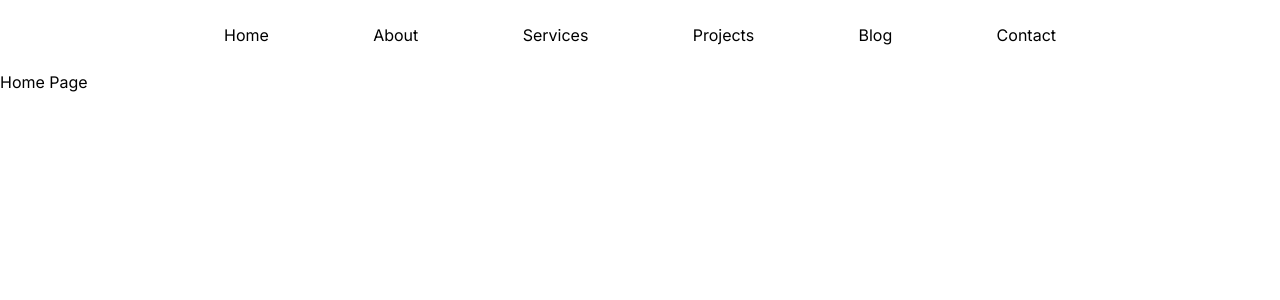
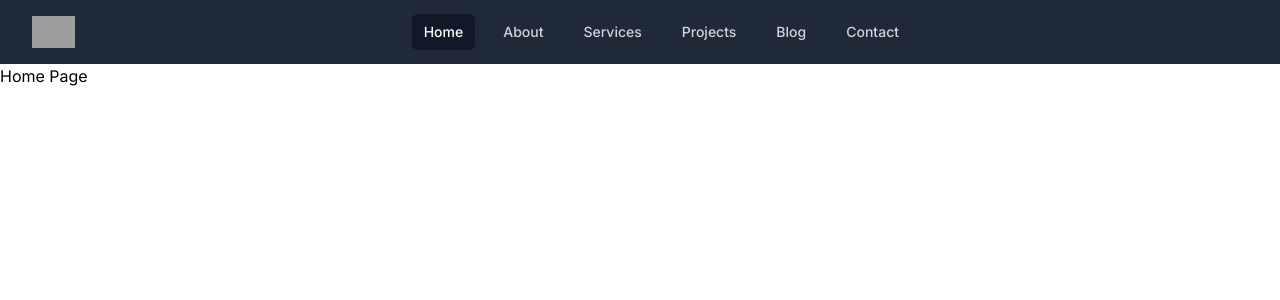
Before and after one commit to charlescaseymartin/charlescaseymartin.github.io, a Next.js app: page / in a window 1280 px wide. Shown: the top 300 px of the page. Built offline with nearby package versions, Linux system fonts and the light colour scheme; grey boxes are pictures that could not be loaded.

Commit message:
added navbar route state

```diff
--- a/components/navbar.tsx
+++ b/components/navbar.tsx
@@ -1,25 +1,80 @@
+"use client";
+
+import { useEffect, useState } from "react";
 import Link, { LinkProps } from "next/link";
+import { usePathname } from "next/navigation";
 
-type NavbarLinkType = {
+type NavbarLinkBaseType = {
   title: string;
   href: string;
+  active?: boolean;
 }
 
-function NavbarLink({ title, href }: NavbarLinkType & LinkProps) {
-  return <Link className="p-6 lg:px-8" href={href}>{title}</Link>;
+function NavbarLink({ title, href, active = false }: NavbarLinkBaseType & LinkProps) {
+  const normalClass = "text-gray-300 hover:bg-gray-700 hover:text-white rounded-md px-3 py-2 text-sm font-medium";
+  const activeClass = "bg-gray-900 text-white rounded-md px-3 py-2 text-sm font-medium";
+  return <Link className={active ? activeClass : normalClass} href={href}>{title}</Link>;
+}
+
+function MobileNavbarLink({ title, href, active = false }: NavbarLinkBaseType & LinkProps) {
+  const normalClass = "text-gray-300 hover:bg-gray-700 hover:text-white block rounded-md px-3 py-2 text-base font-medium";
+  const activeClass = "bg-gray-900 text-white block rounded-md px-3 py-2 text-base font-medium";
+  return <Link className={active ? activeClass : normalClass} href={href}>{title}</Link>;
 }
 
 export default function Navbar() {
+  const currentPath = usePathname();
+  const routes: NavbarLinkBaseType[] = [
+    { title: "Home", href: "/" },
+    { title: "About", href: "/about" },
+    { title: "Services", href: "/services" },
+    { title: "Projects", href: "/projects" },
+    { title: "Blog", href: "/blog" },
+    { title: "Contact", href: "/contact" },
+  ]
+
   return (
-    <header>
-      <nav className="mx-auto flex max-w-4xl md:h-[70px] items-center justify-between">
-        <NavbarLink title="Home" href="/" />
-        <NavbarLink title="About" href="/about" />
-        <NavbarLink title="Services" href="/services" />
-        <NavbarLink title="Projects" href="/projects" />
-        <NavbarLink title="Blog" href="/blog" />
-        <NavbarLink title="Contact" href="/contact" />
-      </nav>
-    </header>
+    <nav className="bg-gray-800">
+      <div className="mx-auto max-w-7xl px-2 sm:px-6 lg:px-8">
+        <div className="relative flex h-16 items-center justify-between">
+          <div className="absolute inset-y-0 left-0 flex items-center sm:hidden">
+            <button type="button" className="relative inline-flex items-center justify-center rounded-md p-2 text-gray-400 hover:bg-gray-700 hover:text-white focus:outline-none focus:ring-2 focus:ring-inset focus:ring-white" aria-controls="mobile-menu" aria-expanded="false">
+              <svg className="block h-6 w-6" fill="none" viewBox="0 0 24 24" strokeWidth="1.5" stroke="currentColor" aria-hidden="true">
+                <path strokeLinecap="round" strokeLinejoin="round" d="M3.75 6.75h16.5M3.75 12h16.5m-16.5 5.25h16.5" />
+              </svg>
+              <svg className="hidden h-6 w-6" fill="none" viewBox="0 0 24 24" strokeWidth="1.5" stroke="currentColor" aria-hidden="true">
+                <path strokeLinecap="round" strokeLinejoin="round" d="M6 18L18 6M6 6l12 12" />
+              </svg>
+            </button>
+          </div>
+          <div className="flex flex-1 items-center justify-center md:mx-auto sm:items-stretch sm:justify-start">
+            <div className="flex flex-shrink-0 items-center">
+              <img className="h-8 w-auto" src="https://tailwindui.com/img/logos/mark.svg?color=indigo&shade=500" alt="Your Company" />
+            </div>
+            <div className="hidden sm:ml-6 sm:block md:mx-auto">
+              <div className="flex space-x-4">
+                {routes.map((route, idx) => {
+                  if (route.href === currentPath) {
+                    return <NavbarLink key={`${idx}-${route.title}`} {...route} active />
+                  }
+                  return <NavbarLink key={`${idx}-${route.title}`} {...route} />
+                })}
+              </div>
+            </div>
+          </div>
+        </div>
+      </div>
+
+      <div className="sm:hidden" id="mobile-menu">
+        <div className="space-y-1 px-2 pb-3 pt-2">
+          {routes.map((route, idx) => {
+            if (route.href === currentPath) {
+              return <MobileNavbarLink key={`${idx}-${route.title}`} {...route} active />
+            }
+            return <MobileNavbarLink key={`${idx}-${route.title}`} {...route} />
+          })}
+        </div>
+      </div>
+    </nav>
   )
 }
```
